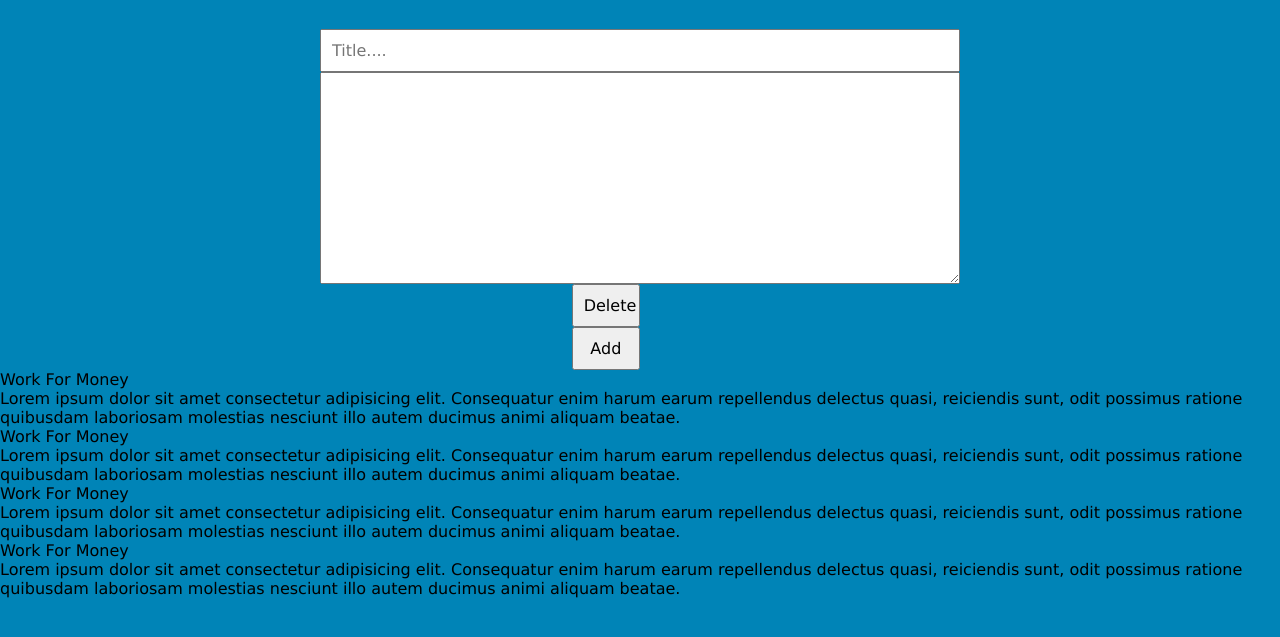
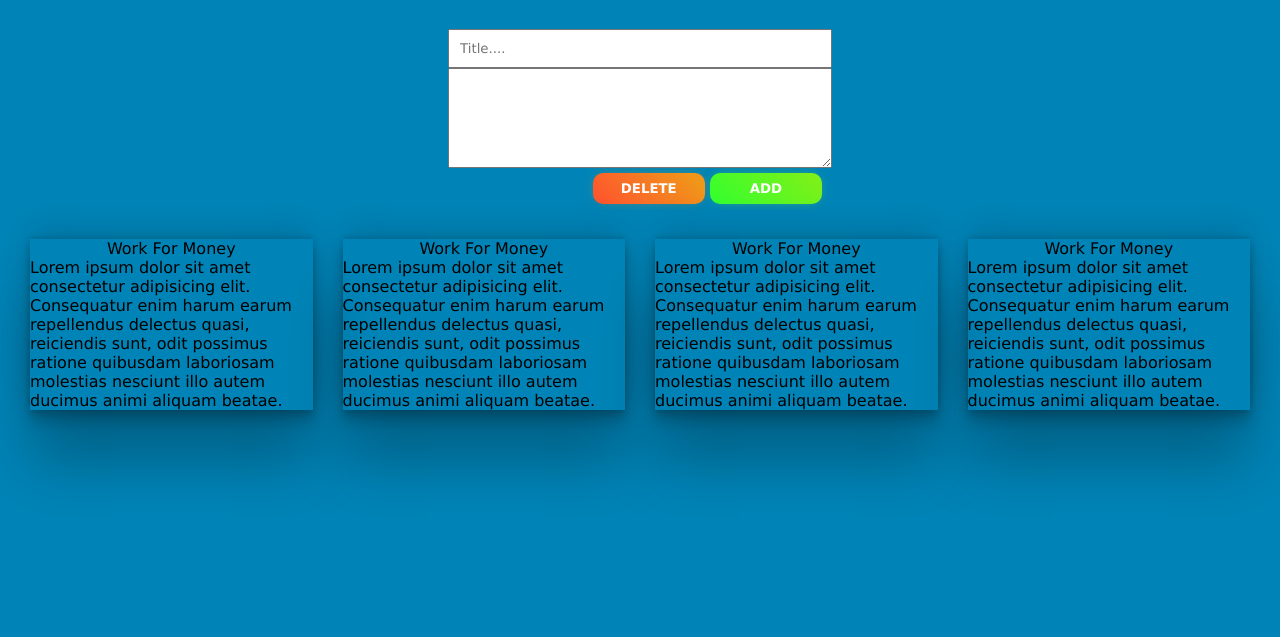
Before and after one commit to HamzaShaieb/Note-App-in-css-html-js, a plain HTML site: page index.html in a window 1280 px wide. Shown: the part 155-792 px from the top of the page. Drawn offline with nearby package versions, Linux system fonts and the light colour scheme.

Commit message:
Update style.css

```diff
--- a/style.css
+++ b/style.css
@@ -12,7 +12,7 @@
   font-family: Verdana, Geneva, Tahoma, sans-serif;
 }
 body {
-  overflow: hidden;
+  overflow: scroll;
   background-color: #0084B7;
   padding-top: 0;
 }
@@ -21,7 +21,6 @@ body {
 .container {
   height: 100vh;
   width: 100vw;
-  display: flex;
   flex-direction: column;
   align-items: center;
   padding-top:2rem;
@@ -32,19 +31,105 @@ h1 {
   text-align: center;
   padding: 3rem;
 }
+/* Start inputes */
 .container .iputes{
   display: flex;
   flex-direction: column;
   align-items: center;
   width: 100%;
+  font-size: 1rem;
 }
 .container .iputes input{
   padding: 10px;
-  font-size: 1rem;
-  width: 50%;
+  width: 30%;
 }
 .container .iputes textarea{
   padding: 10px;
-  font-size: 1rem;
-  width: 50%;
+  width: 30%;
+  height: 100px;
+  line-height: 25px;
 }
+/*End inputes */
+/*Start Buttones */
+.container .iputes .buttons {
+  padding: 5px;
+  font-size: 0.5rem;
+  width: 30%;
+  height: 20%;
+  display: flex;
+  justify-content: end;
+  margin-top: 0;
+  color: white;
+}
+.container .iputes .buttons input{
+  margin-right: 5px;
+  padding: 8px 8px;
+  text-align: center;
+  text-transform: uppercase;
+  transition: 0.5s;
+  background-size: 200% auto;
+  color: white;
+  border-radius: 10px;
+  display: block;
+  border: 0px;
+  font-weight: 700;
+  cursor: pointer;
+  user-select: none;
+  -webkit-user-select: none;
+  touch-action: manipulation;
+
+
+}
+.container .iputes .buttons input:first-child{
+  box-shadow: 0px 0px 14px -7px #f09819;
+  background-image: linear-gradient(45deg, #FF512F 0%, #F09819  51%, #FF512F  100%);
+
+}
+.container .iputes .buttons input:first-child:hover{
+  background-position: right center;
+  /* change the direction of the change here */
+  color: #fff;
+  text-decoration: none;
+
+}
+.container .iputes .buttons input:nth-child(2){
+  box-shadow: 0px 0px 14px -7px #7df019;
+  background-image: linear-gradient(45deg, #32ff2f 0%, #7df019  51%, #2fffba  100%);
+
+}
+.container .iputes .buttons input:nth-child(2):hover{
+  background-position: right center;
+  /* change the direction of the change here */
+  color: #fff;
+  text-decoration: none;
+}
+/*End Buttones */
+/*Start note boxes */
+.container .notes_boxes {
+  width: 100%;
+  display: grid;
+  grid-template-columns:auto auto auto auto;
+  padding:30px;
+  column-gap: 30px;
+  row-gap: 30px;
+
+
+}
+.container .notes_boxes .box{
+  display: flex;
+  flex-direction: column;
+  align-items: center;
+  box-shadow: rgba(0, 0, 0, 0.25) 0px 54px 55px, rgba(0, 0, 0, 0.12) 0px -12px 30px, rgba(0, 0, 0, 0.12) 0px 4px 6px, rgba(0, 0, 0, 0.17) 0px 12px 13px, rgba(0, 0, 0, 0.09) 0px -3px 5px;
+  margin-bottom: 30px;
+}
+.container .notes_boxes input{
+  padding: 10px;
+  width: 100%;
+ }
+ .container .notes_boxes textarea{
+  padding: 10px;
+  width: 100%;
+  min-height: 100%;
+ }
+ /*End note boxes */
+ /*End Main Container */
```
